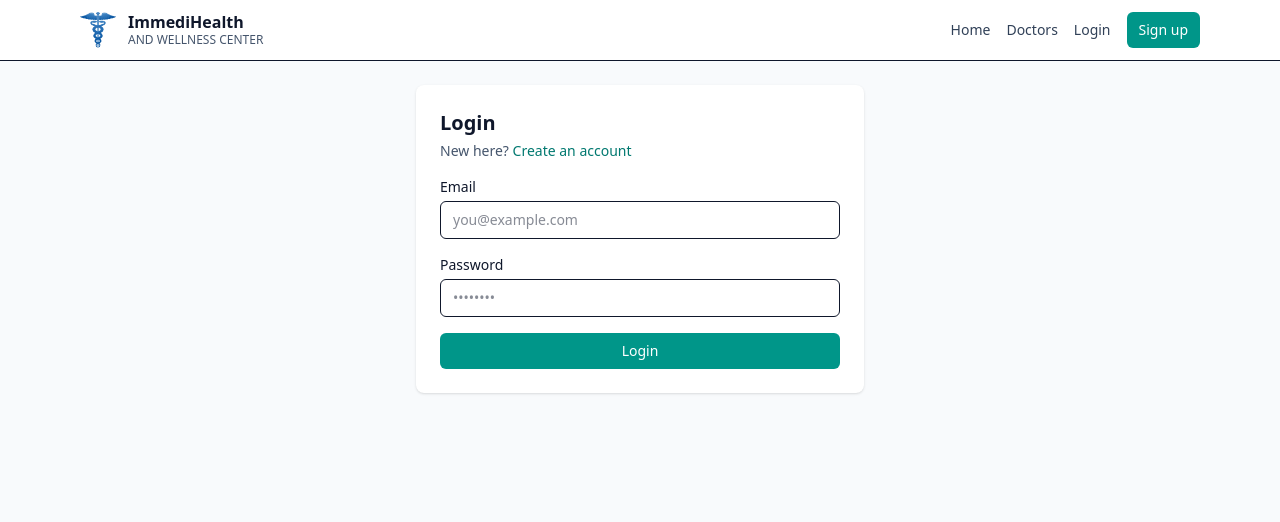
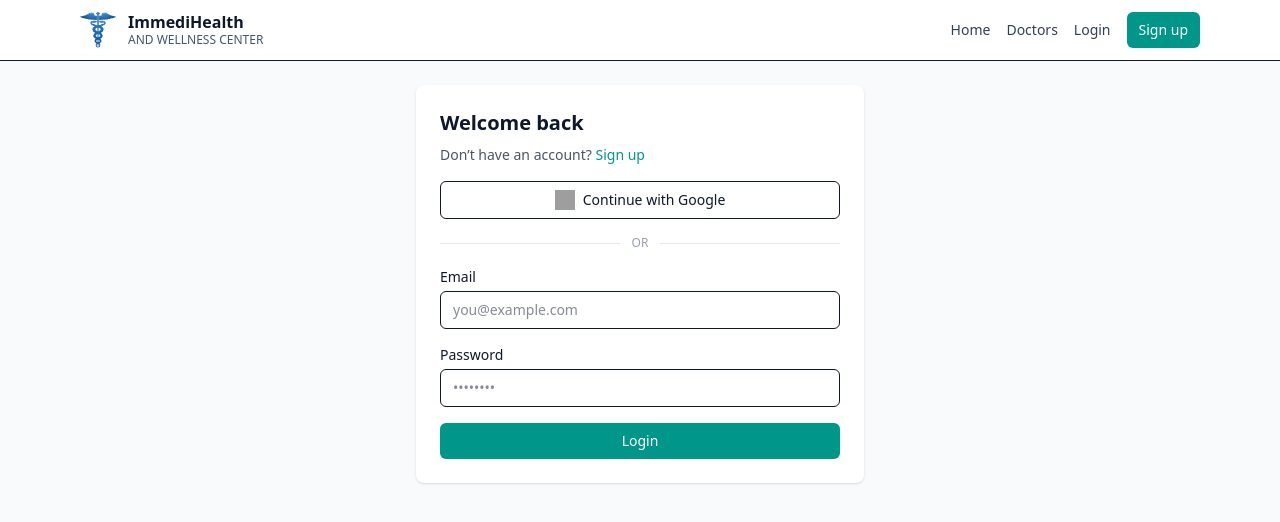
Before and after one commit to healthimmedi-source/health-wellness-frontend, a React (Vite) app: page /login in a window 1280 px wide. Shown: the top 522 px of the page. Built offline with nearby package versions, Linux system fonts and the light colour scheme; no server answers; grey boxes are pictures that could not be loaded.

Commit message:
fix  login

```diff
--- a/src/pages/LoginPage.tsx
+++ b/src/pages/LoginPage.tsx
@@ -1,48 +1,68 @@
 import type { FormEvent } from "react";
 import { useState } from "react";
-import { Link, useNavigate } from "react-router-dom";
 import { useAuth } from "../auth/AuthContext";
+import { useNavigate, Link } from "react-router-dom";
 
 const LoginPage = () => {
-  const { login } = useAuth();
+  const { login, loginWithGoogle } = useAuth();
   const navigate = useNavigate();
 
   const [email, setEmail] = useState("");
   const [password, setPassword] = useState("");
-  const [errorMsg, setErrorMsg] = useState<string | null>(null);
   const [loading, setLoading] = useState(false);
 
   const onSubmit = async (e: FormEvent) => {
     e.preventDefault();
-    setErrorMsg(null);
     setLoading(true);
-
     try {
       await login({ email, password });
-      navigate("/dashboard");
+      navigate("/");
     } catch (err: any) {
-      setErrorMsg(err?.message ?? "Login failed");
+      alert(err.message || "Login failed");
     } finally {
       setLoading(false);
     }
   };
 
+  const handleGoogleLogin = async () => {
+    try {
+      await loginWithGoogle();
+      navigate("/");
+    } catch (err: any) {
+      alert(err.message || "Google login failed");
+    }
+  };
+
   return (
     <div className="max-w-md mx-auto bg-white shadow rounded-lg p-6">
-      <h1 className="text-xl font-semibold mb-1">Login</h1>
-      <p className="text-sm text-slate-600 mb-4">
-        New here?{" "}
-        <Link className="text-teal-700 font-medium hover:underline" to="/signup">
-          Create an account
+      <h1 className="text-xl font-semibold mb-2">Welcome back</h1>
+      <p className="text-sm text-gray-600 mb-4">
+        Don’t have an account?{" "}
+        <Link to="/signup" className="text-teal-600 hover:underline">
+          Sign up
         </Link>
       </p>
 
-      {errorMsg && (
-        <div className="mb-4 rounded-md border border-rose-200 bg-rose-50 p-3 text-sm text-rose-700">
-          {errorMsg}
-        </div>
-      )}
+      {/* 🔵 Google Sign In */}
+      <button
+        onClick={handleGoogleLogin}
+        className="w-full mb-4 flex items-center justify-center gap-2 border rounded-md py-2 text-sm font-medium hover:bg-gray-50"
+      >
+        <img
+          src="https://www.svgrepo.com/show/475656/google-color.svg"
+          alt="Google"
+          className="w-5 h-5"
+        />
+        Continue with Google
+      </button>
 
+      <div className="flex items-center my-4">
+        <div className="flex-1 h-px bg-gray-200" />
+        <span className="px-3 text-xs text-gray-400">OR</span>
+        <div className="flex-1 h-px bg-gray-200" />
+      </div>
+
+      {/* Email / Password */}
       <form className="space-y-4" onSubmit={onSubmit}>
         <div>
           <label className="block text-sm font-medium mb-1">Email</label>
@@ -73,7 +93,7 @@ const LoginPage = () => {
           disabled={loading}
           className="w-full rounded-md bg-teal-600 text-white py-2 text-sm font-medium hover:bg-teal-700 disabled:opacity-60"
         >
-          {loading ? "Logging in..." : "Login"}
+          {loading ? "Signing in..." : "Login"}
         </button>
       </form>
     </div>
--- a/src/pages/RegisterPage.tsx
+++ b/src/pages/RegisterPage.tsx
@@ -4,25 +4,37 @@ import { Link, useNavigate } from "react-router-dom";
 import { useAuth } from "../auth/AuthContext";
 
 const RegisterPage = () => {
-  const { signup } = useAuth();
   const navigate = useNavigate();
+  const { signup, loginWithGoogle } = useAuth();
 
   const [fullName, setFullName] = useState("");
   const [email, setEmail] = useState("");
   const [password, setPassword] = useState("");
+  const [loading, setLoading] = useState(false);
   const [errorMsg, setErrorMsg] = useState<string | null>(null);
-  const [loading, setLoading] = useState(false);
 
   const onSubmit = async (e: FormEvent) => {
     e.preventDefault();
     setErrorMsg(null);
     setLoading(true);
-
     try {
       await signup({ fullName, email, password });
-      navigate("/dashboard");
+      navigate("/"); // or wherever you want after signup
     } catch (err: any) {
-      setErrorMsg(err?.message ?? "Signup failed");
+      setErrorMsg(err?.message || "Signup failed");
+    } finally {
+      setLoading(false);
+    }
+  };
+
+  const onGoogle = async () => {
+    setErrorMsg(null);
+    setLoading(true);
+    try {
+      await loginWithGoogle();
+      navigate("/"); // or dashboard
+    } catch (err: any) {
+      setErrorMsg(err?.message || "Google sign-in failed");
     } finally {
       setLoading(false);
     }
@@ -31,18 +43,39 @@ const RegisterPage = () => {
   return (
     <div className="max-w-md mx-auto bg-white shadow rounded-lg p-6">
       <h1 className="text-xl font-semibold mb-1">Create your account</h1>
-      <p className="text-sm text-slate-600 mb-4">
+
+      <div className="text-sm text-slate-600 mb-4">
         Already have an account?{" "}
         <Link className="text-teal-700 font-medium hover:underline" to="/login">
           Login
         </Link>
-      </p>
+      </div>
 
       {errorMsg && (
-        <div className="mb-4 rounded-md border border-rose-200 bg-rose-50 p-3 text-sm text-rose-700">
+        <div className="mb-4 rounded-md border border-rose-200 bg-rose-50 px-3 py-2 text-sm text-rose-700">
           {errorMsg}
         </div>
       )}
+
+      {/* Google sign-in */}
+      <button
+        onClick={onGoogle}
+        disabled={loading}
+        className="w-full mb-4 flex items-center justify-center gap-2 border rounded-md py-2 text-sm font-medium hover:bg-gray-50"
+      >
+        <img
+          src="https://www.svgrepo.com/show/475656/google-color.svg"
+          alt="Google"
+          className="w-5 h-5"
+        />
+        Continue with Google
+      </button>
+
+      <div className="my-4 flex items-center gap-3">
+        <div className="h-px flex-1 bg-slate-200" />
+        <span className="text-xs text-slate-500">OR</span>
+        <div className="h-px flex-1 bg-slate-200" />
+      </div>
 
       <form className="space-y-4" onSubmit={onSubmit}>
         <div>
@@ -86,12 +119,12 @@ const RegisterPage = () => {
           disabled={loading}
           className="w-full rounded-md bg-teal-600 text-white py-2 text-sm font-medium hover:bg-teal-700 disabled:opacity-60"
         >
-          {loading ? "Creating..." : "Sign up"}
+          {loading ? "Please wait..." : "Sign up"}
         </button>
 
         <Link
           to="/login"
-          className="block w-full text-center rounded-md border border-slate-300 bg-white py-2 text-sm font-medium hover:bg-slate-50"
+          className="block w-full text-center rounded-md border py-2 text-sm font-medium hover:bg-slate-50"
         >
           Go to Login
         </Link>
```
